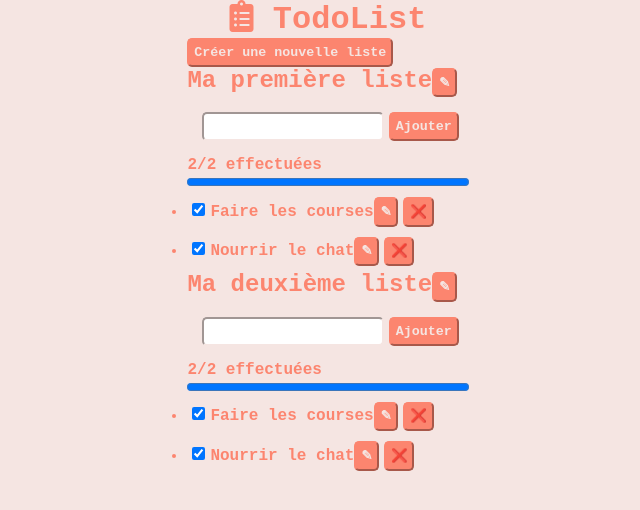
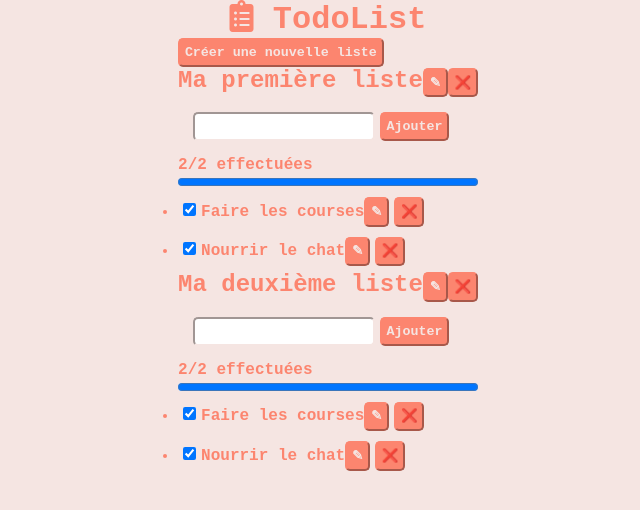
Before and after one commit to JulienT91/todolist, a React (Create React App) app: page / in a window 1280 px wide. Shown: the top 510 px of the page, without its empty margins (312-952 px from the left). Built offline with nearby package versions, Linux system fonts and the light colour scheme.

Commit message:
delete percent const and replace attribute value line 16 of TodoItems.jsx

```diff
--- a/src/App.jsx
+++ b/src/App.jsx
@@ -45,6 +45,13 @@ function App() {
       setTodolists([...todoLists]);
     }
   }
+  function deleteTodo(todoDeleted) {
+    let pos = todoLists.findIndex((todo) => todo.id === todoDeleted.id);
+    if (pos > -1) {
+      todoLists.splice(pos, 1);
+      setTodolists([...todoLists]);
+    }
+  }
   function addList() {
     const newList = {
       id: nanoid(),
@@ -60,7 +67,12 @@ function App() {
       </h1>
       <button onClick={addList}>Créer une nouvelle liste</button>
       {todoLists.map((todo) => (
-        <TodoList key={todo.id} todo={todo} updateTodo={updateTodo} />
+        <TodoList
+          key={todo.id}
+          todo={todo}
+          updateTodo={updateTodo}
+          deleteTodo={deleteTodo}
+        />
       ))}
     </main>
   );
--- a/src/components/TodoItems.jsx
+++ b/src/components/TodoItems.jsx
@@ -2,7 +2,6 @@ import TodoItem from "./TodoItem";
 function TodoItems(props) {
   const tasks = props.tasks;
   const nbDone = tasks.filter((t) => t.isDone).length;
-  const percent = (nbDone / tasks.length) * 100;
   function updateTask(taskUpdated) {
     props.updateTask(taskUpdated);
   }
@@ -14,7 +13,7 @@ function TodoItems(props) {
       <p>
         {nbDone}/{tasks.length} effectuées
       </p>
-      <progress max="100" value={percent}></progress>
+      <progress max={tasks.length} value={nbDone} />
       <ul className="todoItems">
         {tasks.map((task) => (
           <TodoItem
--- a/src/components/TodoList.jsx
+++ b/src/components/TodoList.jsx
@@ -40,10 +40,14 @@ function TodoList(props) {
       title: newTitle,
     });
   }
+  function deleteTodo() {
+    props.deleteTodo(props.todo);
+  }
   return (
     <div className="todoList">
       <h2>
         <EditableField value={title} onNewValue={changeTitle} />
+        <button onClick={deleteTodo}>❌</button>
       </h2>
       <TodoForm addTask={addTask} />
       <TodoItems
```
